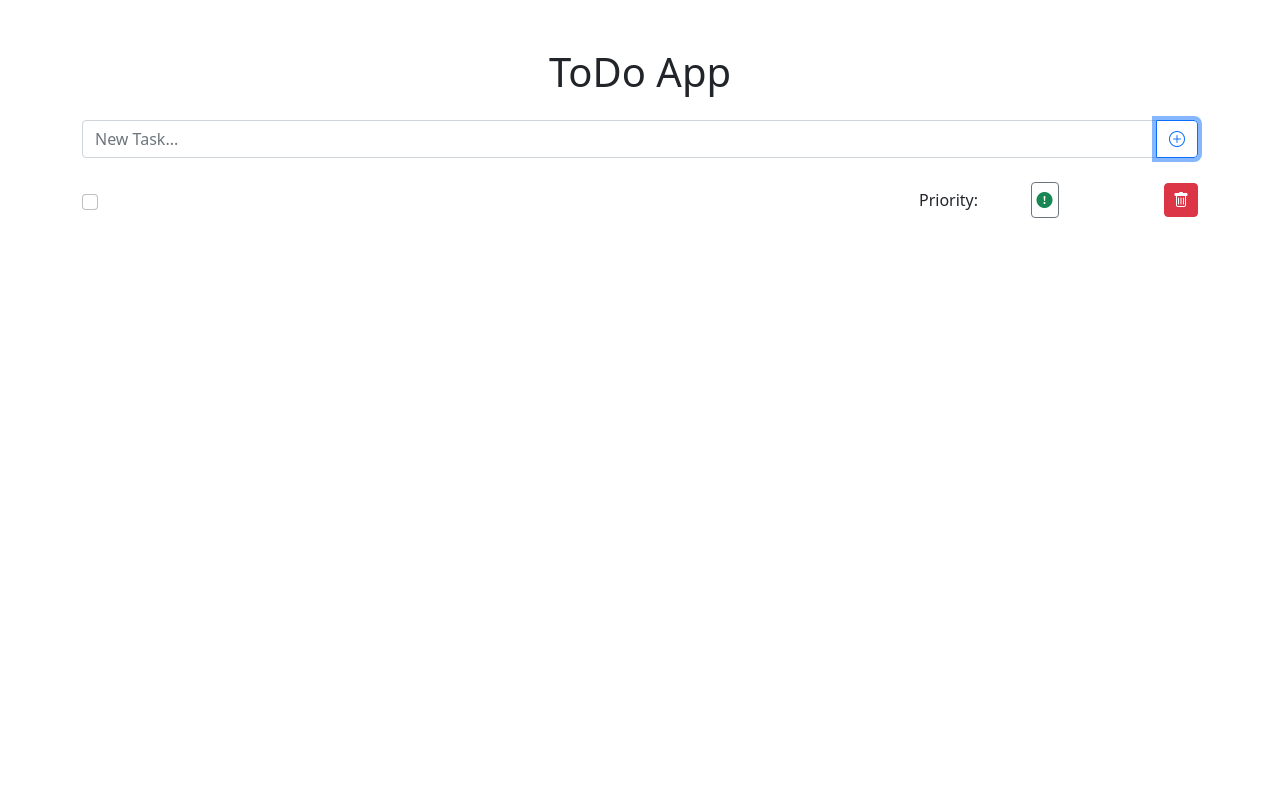
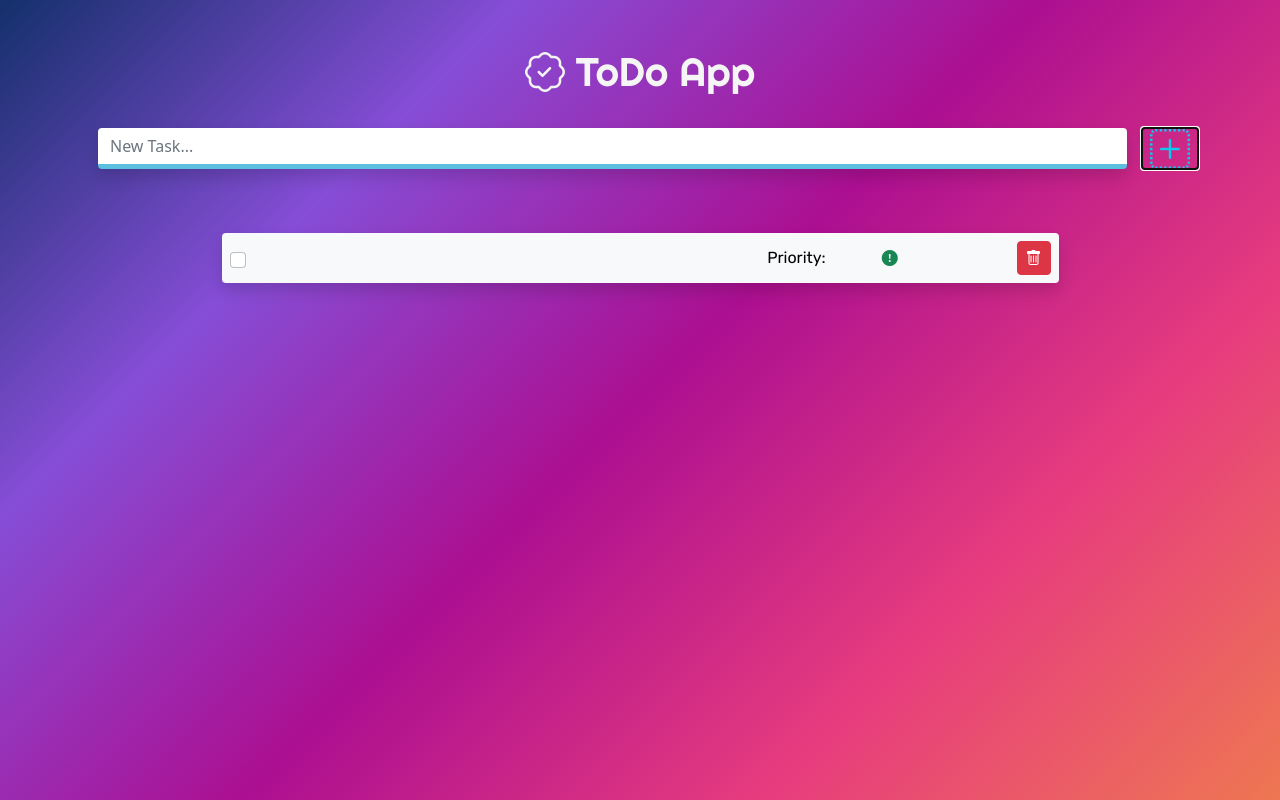
Before and after one commit to frusgasmic/ToDo_App_BEDU, a plain HTML site: page index.html in a window 1280 px wide. Both pictures are taken after a click on the button 1177 px from the left and 139 px from the top of the page. Drawn offline with nearby package versions, Linux system fonts and the light colour scheme.

Commit message:
Se agrego favicon y fondo

```diff
--- a/index.html
+++ b/index.html
@@ -12,9 +12,10 @@
     crossorigin="anonymous">
     <!--Bootstrap icons-->
     <link rel="stylesheet" href="https://cdn.jsdelivr.net/npm/bootstrap-icons@1.3.0/font/bootstrap-icons.css">
+    <link rel="stylesheet" href="styles.css">
 </head>
 <body>
-  <div id="app"></div>
+  <div id="app" class="app"></div>
   <script src="./index.js" type="text/javascript"></script>
 </body>
 </html>
--- a/index.js
+++ b/index.js
@@ -1,30 +1,45 @@
 // STRUCTURE
+var favicon = document.createElement('link');
+favicon.rel = 'shortcut icon';
+favicon.type = 'image/x-icon';
+favicon.href = 'media/toDoApp.ico';
+document.getElementsByTagName('head')[0].append(favicon);
+
+
 var container = document.querySelector('#app');
-container.className = 'container text-center my-5';
+container.className = 'container text-center py-5 d-flex flex-column align-items-center justify-content-center';
 
 //create title
 var title = document.createElement('h1');
 title.textContent = 'ToDo App';
+title.className = 'd-flex align-items-center justify-content-between bi bi-patch-check';
+title.style.width = '230px';
 //create input
 var input = document.createElement('input');
 input.placeholder = 'New Task...';
-input.className = 'form-control';
+input.className = 'form-control mx-sm-3 shadow rounded';
+input.style.width = '100px';
+input.style.border = 'none';
+input.style.borderBottom = 'thick solid #5bc0de';
 //create button submit
 var buttonSubmit = document.createElement('button');
-buttonSubmit.className = 'd-flex align-items-center btn btn-outline-primary bi bi-plus-circle text-primary';
+buttonSubmit.className = 'd-flex align-items-center bg-transparent bi bi-plus-square-dotted text-info px-2';
+buttonSubmit.style.border = 'none';
+buttonSubmit.style.fontSize = '2.5rem';
 buttonSubmit.onmouseout = function() {
-  buttonSubmit.className = 'd-flex align-items-center btn btn-outline-primary bi bi-plus-circle text-primary';
+  buttonSubmit.className = 'd-flex align-items-center bg-transparent bi bi-plus-square-dotted text-info px-2';
 }
 buttonSubmit.onmouseover = function() {
-  buttonSubmit.className = 'd-flex align-items-center btn btn-outline-primary bi bi-plus-circle text-light';
+  buttonSubmit.className = 'd-flex align-items-center bg-transparent bi bi-plus-square-fill text-info px-2';
 }
 //create form to input and buttonsubmit
-var taskForm = document.createElement('div');
-taskForm.className = 'input-group mt-4';
+var taskForm = document.createElement('section');
+taskForm.className = 'input-group my-4 bg-transparent form-inline';
 taskForm.append(input,buttonSubmit);
+
 //create tasks container
-var tasksContainer = document.createElement('div');
-tasksContainer.className = 'mt-4';
+var tasksContainer = document.createElement('section');
+tasksContainer.className = 'd-flex flex-column align-items-center justify-content-center mt-4 w-75 ';
 
 container.append(title, taskForm, tasksContainer);
 
@@ -61,7 +76,7 @@ function playAudio(audio) {
 
 buttonSubmit.addEventListener('click', function() {
   var task = document.createElement('div');
-  task.className = 'd-flex justify-content-between align-items-center mt-3';
+  task.className = 'd-flex justify-content-between align-items-center my-3 w-100 p-2 shadow rounded bg-light';
 
   //create all task elements
   var taskCheckbox = document.createElement('input');
@@ -72,27 +87,26 @@ buttonSubmit.addEventListener('click', function() {
 
   //task editor
   var taskEditor = document.createElement('div');
-  taskEditor.className = 'd-flex justify-content-between align-self-middle align-items-center w-25'
+  taskEditor.className = 'd-flex justify-content-between align-self-middle align-items-center'
+  taskEditor.style.width = '35%'
     //delete task
   var taskDelete = document.createElement('button');
   taskDelete.className = 'd-flex align-items-center btn btn-danger bi bi-trash p-2';
     // select task priority
   var taskPriority = document.createElement('div');
-  taskPriority.className = 'd-flex justify-content-between align-self-middle align-items-center w-50'
+  taskPriority.className = 'd-flex justify-content-between align-self-middle align-items-center w-50 px-1'
 
   var prioritySelector = document.createElement('div');
-  prioritySelector.className = 'd-flex align-items-center border border-secondary rounded p-0';
+  prioritySelector.className = 'd-flex align-items-center rounded p-0';
 
   var priorityLevel = 1;
   var priorityColors = ['text-success','text-warning','text-danger'];
-
-
 
   function raisePriority(container, level) {
     container.innerHTML = '';
     for(var i = 0; i < level; i++){
       var element = document.createElement('div');
-      element.className = 'btn bi bi-exclamation-circle-fill align-self-top p-1 ' + priorityColors[level-1];
+      element.className = 'd-flex align-items-center btn bi bi-exclamation-circle-fill align-self-top p-1 ' + priorityColors[level-1];
       container.append(element);
     }
   }
@@ -116,8 +130,9 @@ buttonSubmit.addEventListener('click', function() {
     playAudio(priorityTune);
   })
 
-
-  taskPriority.append(document.createElement('span').textContent = 'Priority:',prioritySelector);
+  var priorityText = document.createElement('span');
+  priorityText.textContent = 'Priority:'
+  taskPriority.append(priorityText,prioritySelector);
 
   taskEditor.append(taskPriority,taskDelete);
 
--- /dev/null
+++ b/styles.css
@@ -0,0 +1,28 @@
+@import url('https://fonts.googleapis.com/css2?family=Rubik&display=swap');
+@import url('https://fonts.googleapis.com/css2?family=Righteous&family=Rubik&display=swap');
+
+* {
+    margin: 0;
+    padding: 0;
+    box-sizing: border-box;
+}
+html {
+    margin: 0;
+    width: 100%;
+    height: 100%;
+    background: linear-gradient(-45deg, #EE7752, #E73C7E,#ac0f91, #864dd6, #14306b);
+}
+span {
+    color: black;
+    font-family: 'Rubik', sans-serif;
+}
+
+h1 {
+    color: whitesmoke;
+    font-family: 'Righteous', cursive;
+}
+
+body {
+    background: transparent;
+
+}
```
Also changed, not shown: media/toDoApp.ico (added).
